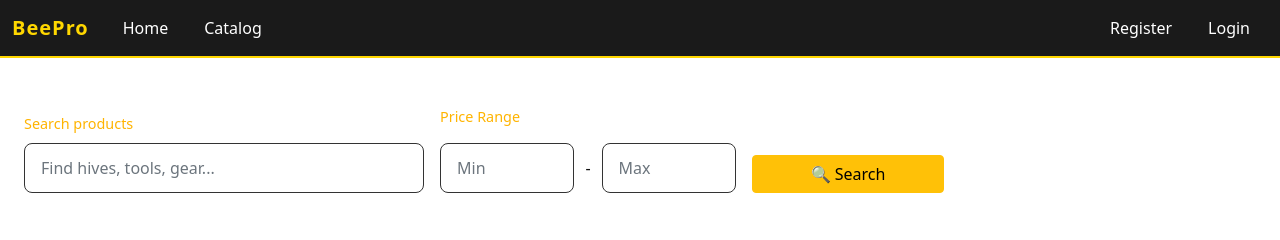
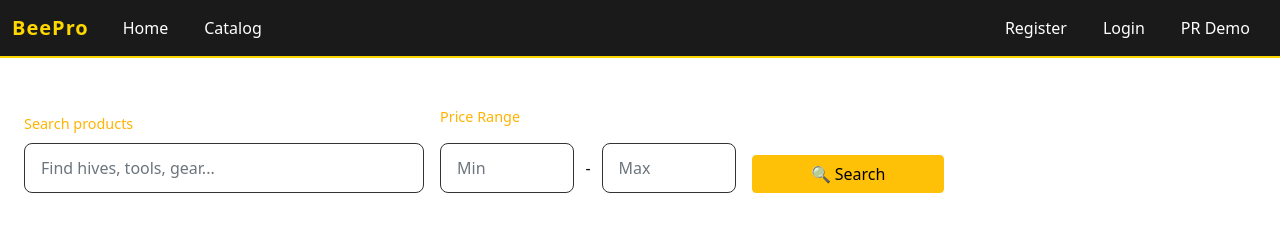
Before and after one commit to Damian-Zelinka/Cherdakov-web-dev-2025-2-kurs, a Flask app: page / in a window 1280 px wide. Shown: the top 240 px of the page. Run offline with Flask 3, Linux system fonts and the light colour scheme.

Commit message:
Update base.html

```diff
--- a/templates/base.html
+++ b/templates/base.html
@@ -55,6 +55,9 @@
                         <li class="nav-item">
                             <a class="nav-link" href="{{ url_for('login') }}">Login</a>
                         </li>
+                        <li class="nav-item">
+                            <a class="nav-link text-info" href="{{ url_for('pr_demo') }}">PR Demo</a>
+                        </li>
                     {% endif %}
                 </ul>
 
```
